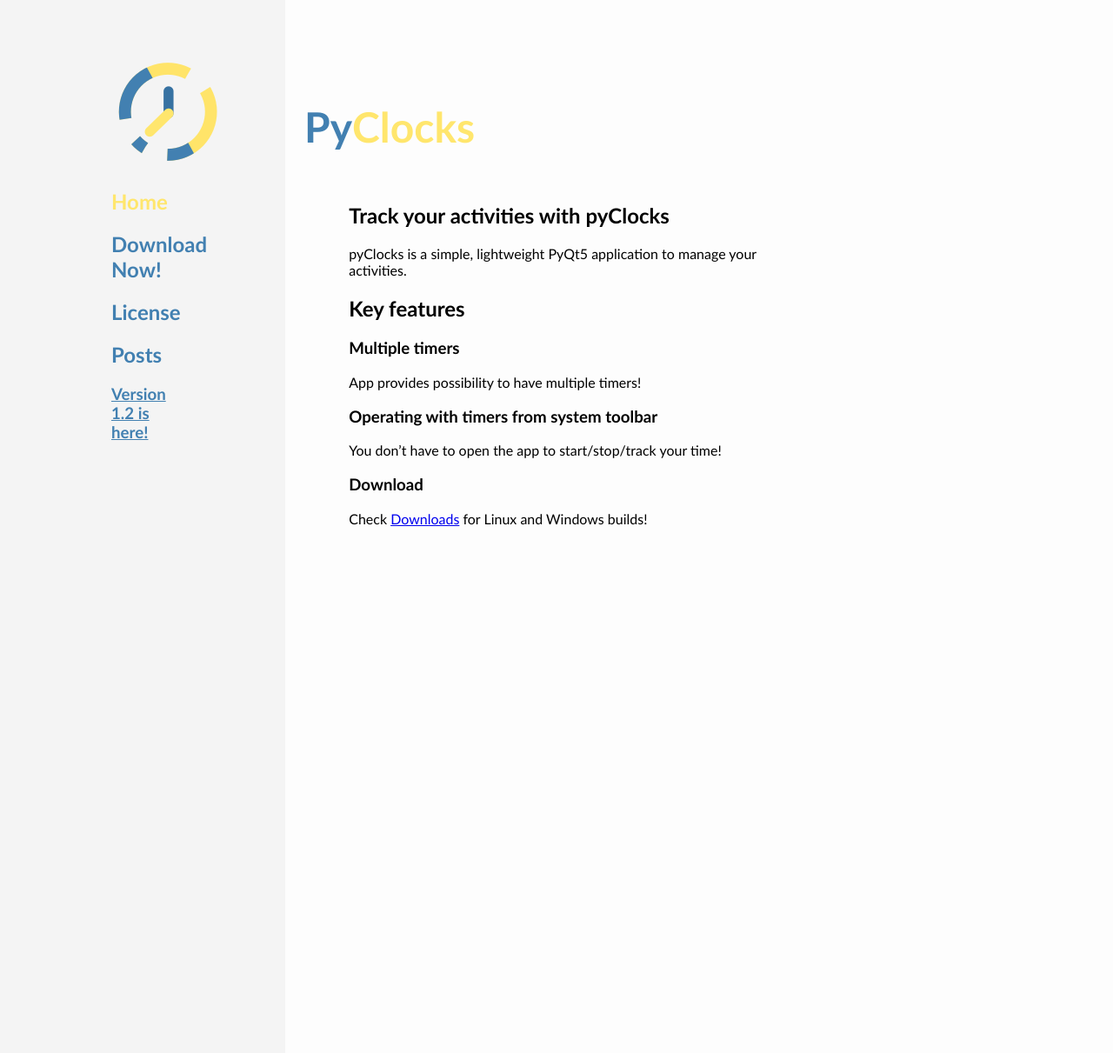
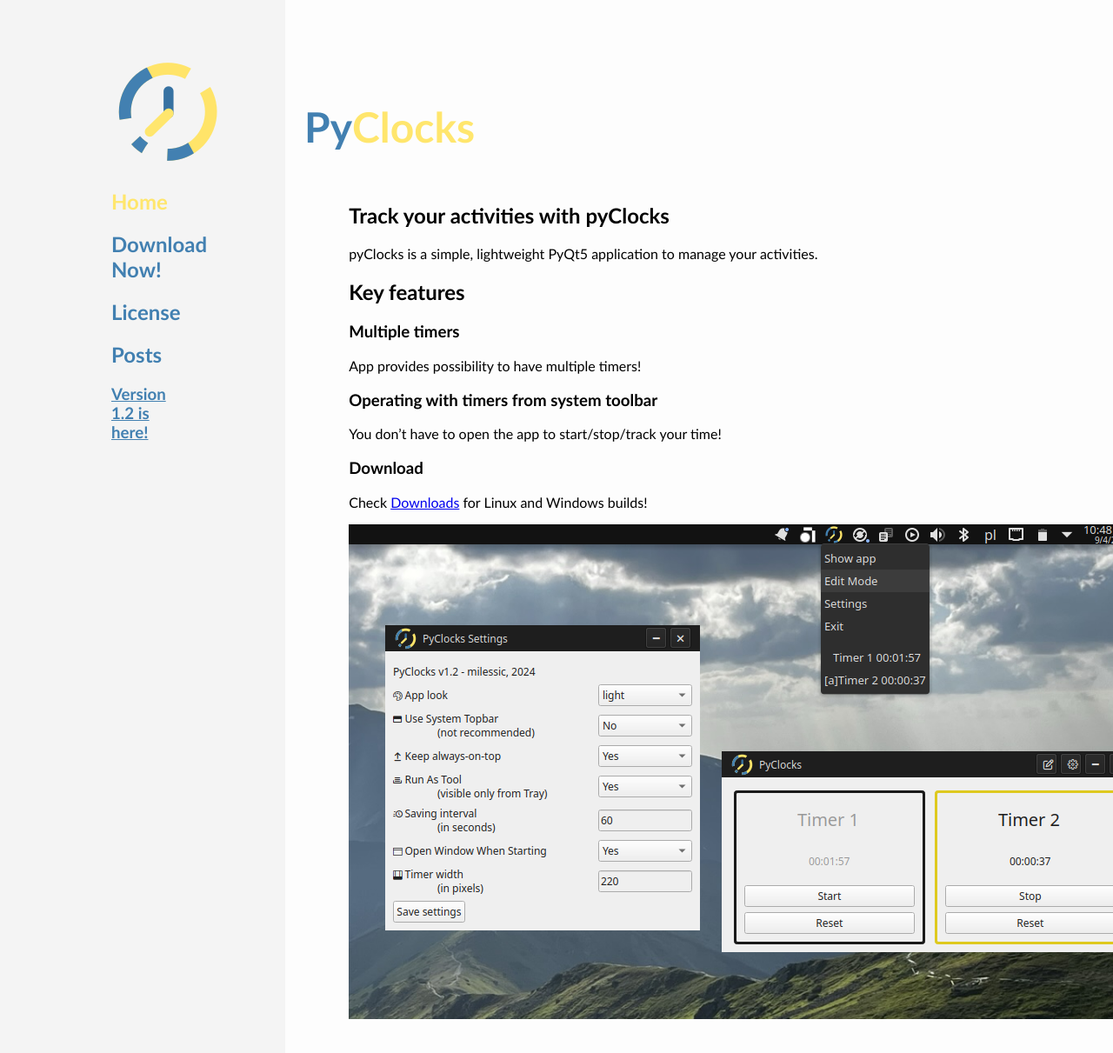
Before and after one commit to milessic/pyClocks, a Jekyll site: the page built from index.markdown, in a window 1280 px wide and 1280 px high. Shown: the top 1211 px of the window at 87% size. Built offline with Jekyll 4.4.1, drawn with Linux system fonts in a browser that asks for light colours.

Commit message:
Added img to main page

```diff
--- a/_posts/2024-09-04-version-v1-2-is-here.markdown
+++ b/_posts/2024-09-04-version-v1-2-is-here.markdown
@@ -13,7 +13,7 @@
 
 Aparat of that ``always-on-top`` option was added, also available from ``Settings``
 
-<img src="/pyClocks/assets/v1_2_demo.png" alt="v1.2"></img>
+<img src="/pyClocks/assets/v1_2_demo.png" alt="v1.2">
 
 ### Release notes
 #### General features
--- a/index.markdown
+++ b/index.markdown
@@ -18,5 +18,7 @@
 ### Download
 Check [Downloads][downloads] for Linux and Windows builds!
 
+<img src="/pyClocks/assets/v1_2_demo.png" alt="v.1.2">
+
 
 [downloads]: /pyClocks/downloads
```
